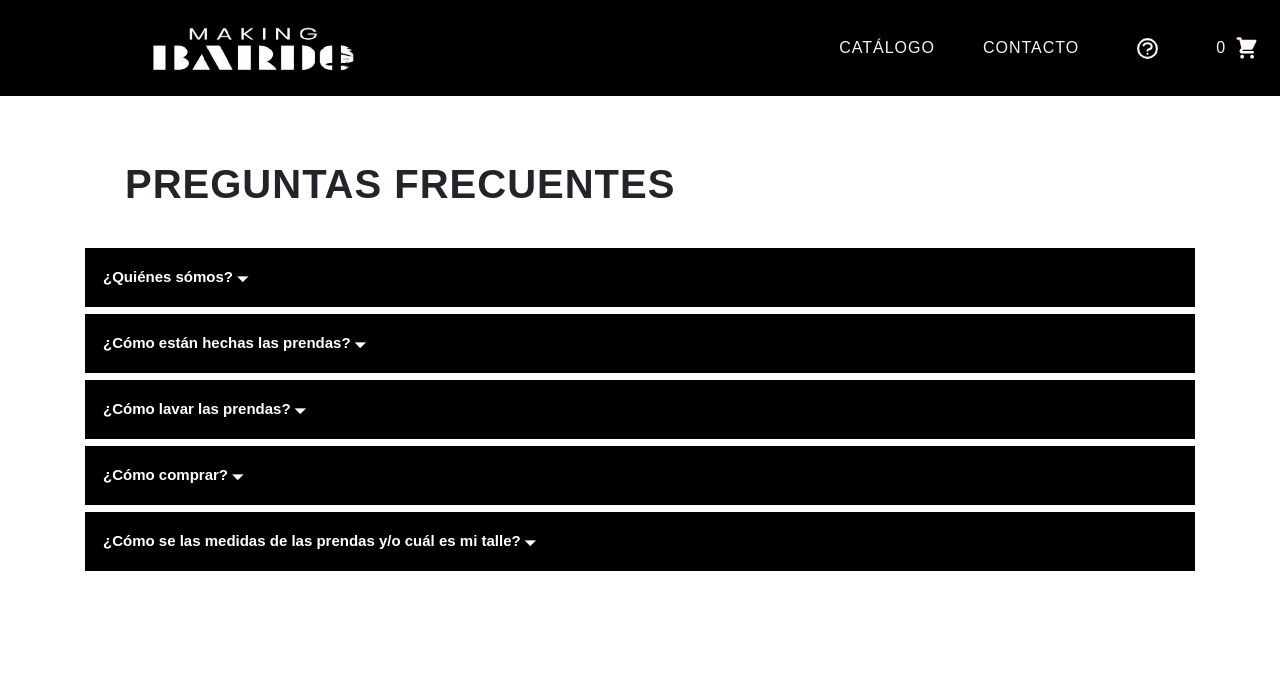
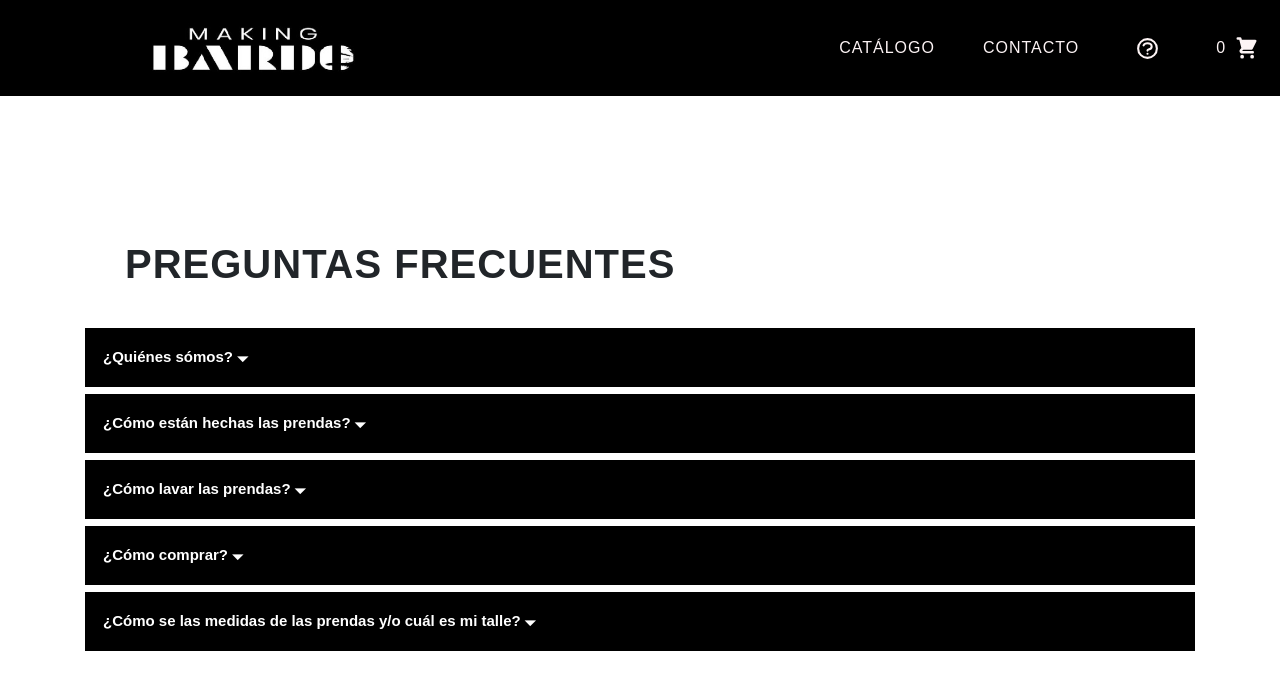
Before and after one commit to alejandroacd/making-bardo, a React (Create React App) app in the folder Desktop/making-bardo/client/: page /faq in a window 1280 px wide. Shown: the top 690 px of the page. Built offline with nearby package versions, Linux system fonts and the light colour scheme; a web font is replaced by a local one.

Commit message:
Fixce FAQ component large responsive

```diff
--- a/Desktop/making-bardo/client/src/components/Faq/Faq.scss
+++ b/Desktop/making-bardo/client/src/components/Faq/Faq.scss
@@ -8,6 +8,10 @@
     }
     h1 {
         letter-spacing: 1px;
+    }
+
+    @media (min-width:1024px){
+        top:25vh;
     }
 }
 
```
